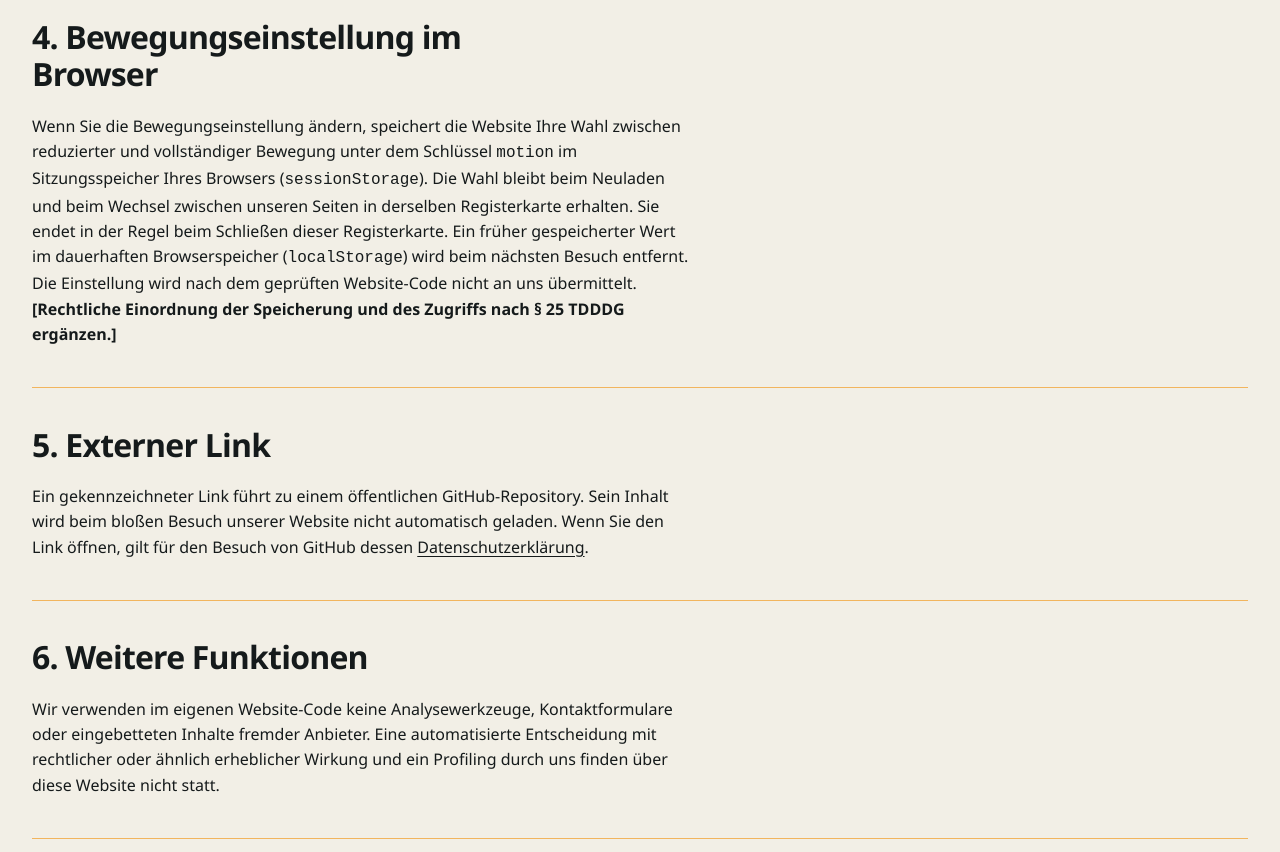
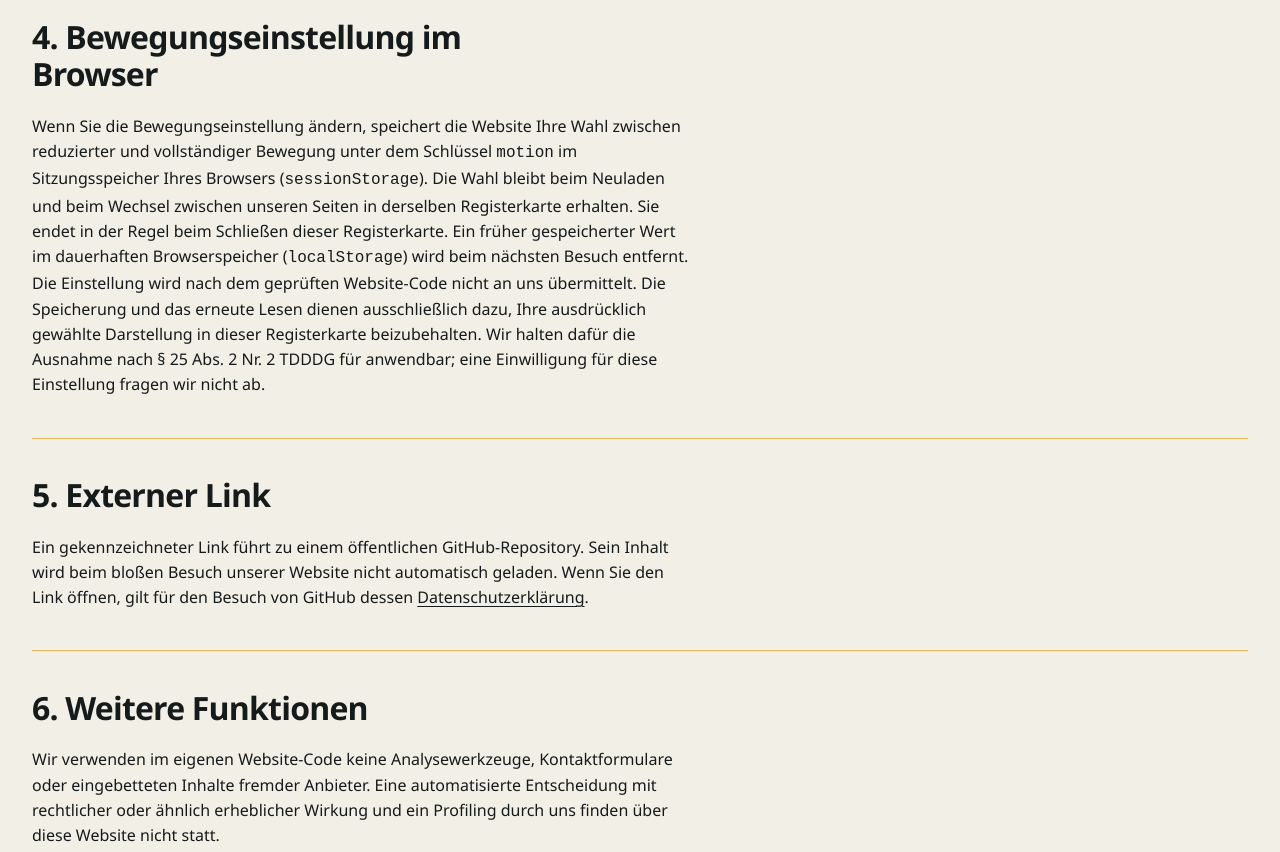
Before and after one commit to FabioSteyer/automatisierung-ki, a plain HTML site: page datenschutz.html in a window 1280 px wide. Shown: the part 1847-2699 px from the top of the page. Drawn offline with Linux system fonts and the light colour scheme.

Commit message:
Clarify motion setting privacy notice

```diff
--- a/datenschutz.html
+++ b/datenschutz.html
@@ -17,7 +17,7 @@
     <section><h2>1. Verantwortlicher</h2><address>Fabio Steyer<br><span data-placeholder>[Straße Hausnummer]</span><br><span data-placeholder>[PLZ Ort]</span><br>E-Mail: fabiosteyer.digital@gmail.com</address><p data-placeholder>[Falls ein Datenschutzbeauftragter bestellt ist: Name oder Funktion und Kontaktdaten]</p></section>
     <section><h2>2. Aufruf der Website und Hosting</h2><p>Diese Website wird über GitHub Pages bereitgestellt. Beim Aufruf werden technisch notwendige Anfragen an GitHub übermittelt. GitHub dokumentiert, dass dabei die IP-Adresse von Besuchern zu Sicherheitszwecken protokolliert und gespeichert wird, unabhängig von einer Anmeldung bei GitHub. <span data-placeholder>[Weitere tatsächlich verarbeitete Zugriffsdaten ergänzen.]</span></p><p>Zweck der Verarbeitung ist die Bereitstellung der Website und <span data-placeholder>[konkreten Sicherheitszweck ergänzen]</span>. Rechtsgrundlage für die von uns verantwortete Verarbeitung ist <span data-placeholder>[konkrete Rechtsgrundlage nach Prüfung; bei Art. 6 Abs. 1 Buchst. f DSGVO das berechtigte Interesse benennen]</span>. Empfänger ist <span data-placeholder>[zutreffende GitHub-Gesellschaft und Rolle für diesen Pages-Auftritt]</span>. Die Daten werden <span data-placeholder>[konkrete Speicherdauer oder nachvollziehbare Kriterien ergänzen]</span> gespeichert. <span data-placeholder>[Drittlandübermittlung und gegebenenfalls Schutzmechanismus sowie Bezugsmöglichkeit ergänzen.]</span></p></section>
     <section><h2>3. Kontaktaufnahme per E-Mail</h2><p>Wenn Sie uns per E-Mail kontaktieren, verarbeiten wir Ihre E-Mail-Adresse, die Angaben in Ihrer Nachricht, gegebenenfalls Anhänge und unsere Antwort, um Ihr Anliegen zu bearbeiten. Bei einer Anfrage zu einer möglichen Zusammenarbeit erfolgt dies <span data-placeholder>[Rechtsgrundlage für vorvertragliche Kommunikation ergänzen]</span>; bei sonstigen Nachrichten <span data-placeholder>[Rechtsgrundlage und gegebenenfalls berechtigtes Interesse ergänzen]</span>. Soweit eine gesetzliche Aufbewahrungspflicht besteht, gilt hierfür <span data-placeholder>[einschlägige Pflicht und Rechtsgrundlage ergänzen]</span>.</p><p>Für dieses Postfach nutzen wir Gmail von Google. Empfänger der Kommunikationsdaten ist <span data-placeholder>[zutreffende Google-Gesellschaft und Rolle ergänzen]</span>. Wir bewahren Nachrichten <span data-placeholder>[konkrete Löschfrist oder nachvollziehbare Kriterien ergänzen]</span> auf. <span data-placeholder>[Drittlandübermittlung und gegebenenfalls Schutzmechanismus sowie Bezugsmöglichkeit ergänzen.]</span></p></section>
-    <section><h2>4. Bewegungseinstellung im Browser</h2><p>Wenn Sie die Bewegungseinstellung ändern, speichert die Website Ihre Wahl zwischen reduzierter und vollständiger Bewegung unter dem Schlüssel <code>motion</code> im Sitzungsspeicher Ihres Browsers (<code>sessionStorage</code>). Die Wahl bleibt beim Neuladen und beim Wechsel zwischen unseren Seiten in derselben Registerkarte erhalten. Sie endet in der Regel beim Schließen dieser Registerkarte. Ein früher gespeicherter Wert im dauerhaften Browserspeicher (<code>localStorage</code>) wird beim nächsten Besuch entfernt. Die Einstellung wird nach dem geprüften Website-Code nicht an uns übermittelt. <span data-placeholder>[Rechtliche Einordnung der Speicherung und des Zugriffs nach § 25 TDDDG ergänzen.]</span></p></section>
+    <section><h2>4. Bewegungseinstellung im Browser</h2><p>Wenn Sie die Bewegungseinstellung ändern, speichert die Website Ihre Wahl zwischen reduzierter und vollständiger Bewegung unter dem Schlüssel <code>motion</code> im Sitzungsspeicher Ihres Browsers (<code>sessionStorage</code>). Die Wahl bleibt beim Neuladen und beim Wechsel zwischen unseren Seiten in derselben Registerkarte erhalten. Sie endet in der Regel beim Schließen dieser Registerkarte. Ein früher gespeicherter Wert im dauerhaften Browserspeicher (<code>localStorage</code>) wird beim nächsten Besuch entfernt. Die Einstellung wird nach dem geprüften Website-Code nicht an uns übermittelt. Die Speicherung und das erneute Lesen dienen ausschließlich dazu, Ihre ausdrücklich gewählte Darstellung in dieser Registerkarte beizubehalten. Wir halten dafür die Ausnahme nach § 25 Abs. 2 Nr. 2 TDDDG für anwendbar; eine Einwilligung für diese Einstellung fragen wir nicht ab.</p></section>
     <section><h2>5. Externer Link</h2><p>Ein gekennzeichneter Link führt zu einem öffentlichen GitHub-Repository. Sein Inhalt wird beim bloßen Besuch unserer Website nicht automatisch geladen. Wenn Sie den Link öffnen, gilt für den Besuch von GitHub dessen <a href="https://docs.github.com/en/site-policy/privacy-policies/github-general-privacy-statement">Datenschutzerklärung</a>.</p></section>
     <section><h2>6. Weitere Funktionen</h2><p>Wir verwenden im eigenen Website-Code keine Analysewerkzeuge, Kontaktformulare oder eingebetteten Inhalte fremder Anbieter. Eine automatisierte Entscheidung mit rechtlicher oder ähnlich erheblicher Wirkung und ein Profiling durch uns finden über diese Website nicht statt.</p></section>
     <section><h2>7. Ihre Rechte</h2><p>Unter den gesetzlichen Voraussetzungen können Sie Auskunft, Berichtigung, Löschung, Einschränkung der Verarbeitung und Datenübertragbarkeit verlangen. Gegen eine Verarbeitung auf Grundlage berechtigter Interessen können Sie Widerspruch einlegen. Eine erteilte Einwilligung können Sie jederzeit mit Wirkung für die Zukunft widerrufen. Sie können sich außerdem bei einer Datenschutzaufsichtsbehörde beschweren; für uns zuständig ist <span data-placeholder>[Name und Kontaktmöglichkeit der zuständigen Landesdatenschutzaufsichtsbehörde]</span>. Für Fragen und zur Ausübung Ihrer Rechte erreichen Sie uns unter der oben genannten E-Mail-Adresse.</p></section>
```
